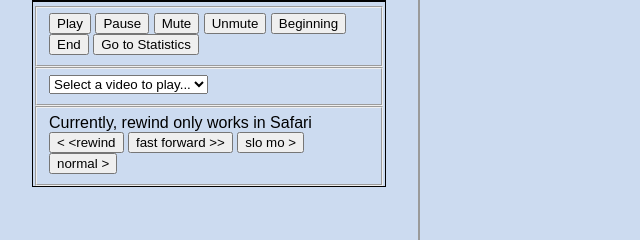
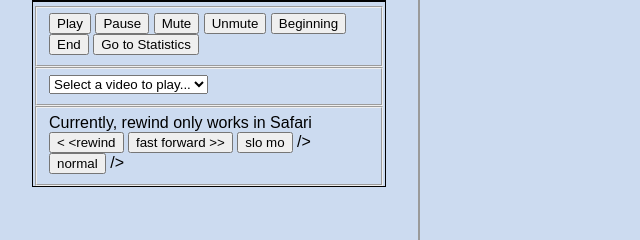
Before and after one commit to tbennett/lab5-starter, a plain HTML site: page index.html in a window 1280 px wide. Shown: the part 367-607 px from the top of the page, 96-736 px from the left. Drawn offline with Linux system fonts and the light colour scheme; grey boxes are pictures that could not be loaded.

Commit message:
fixed typos in the HTML

```diff
--- a/index.html
+++ b/index.html
@@ -62,10 +62,10 @@
 					<fieldset>
 						<label>Currently, rewind only works in Safari
 							<input type=button id="rw" onclick="" value="&lt; &lt;rewind" />
-						</lable>
+						</label>
 						<input type=button id="ff" onclick="" value="fast forward >>" />
-						<input type=button id="slo" onclick="" value="slo mo >" />
-						<input type=button id="normal" onclick="" value="normal >" />
+						<input type=button id="slo" onclick="" value="slo mo" > />
+						<input type=button id="normal" onclick="" value="normal"> />
 					</fieldset>
 				</form>
 			</div>
```
